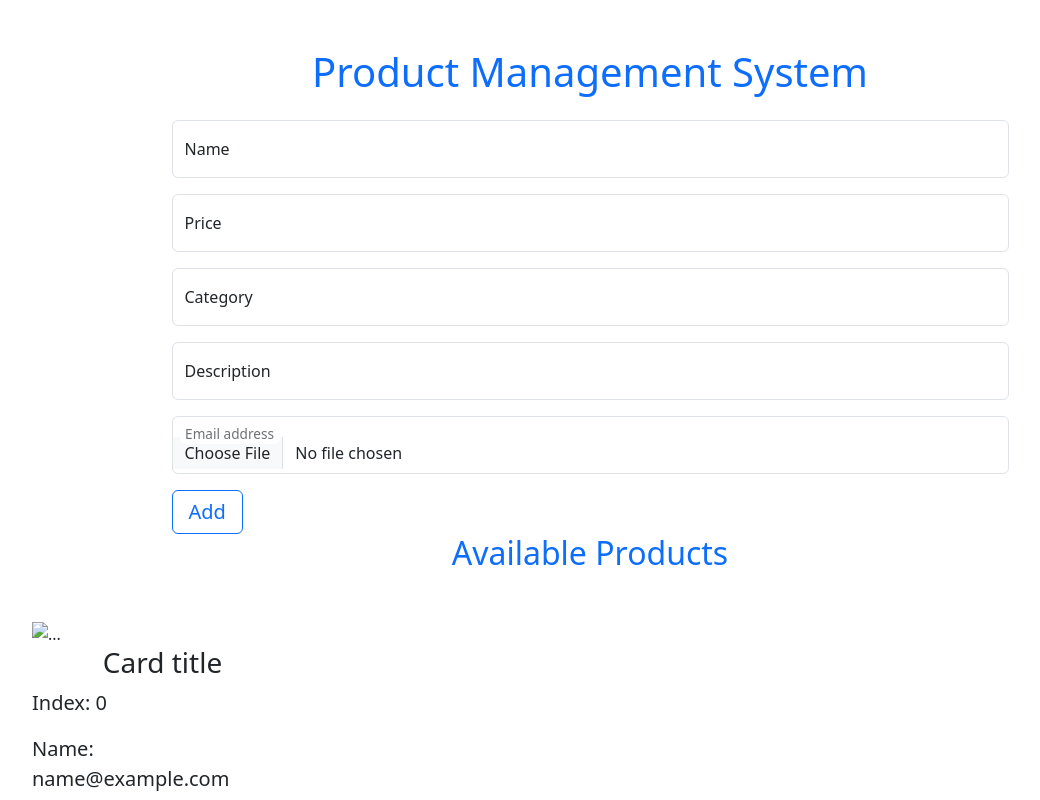
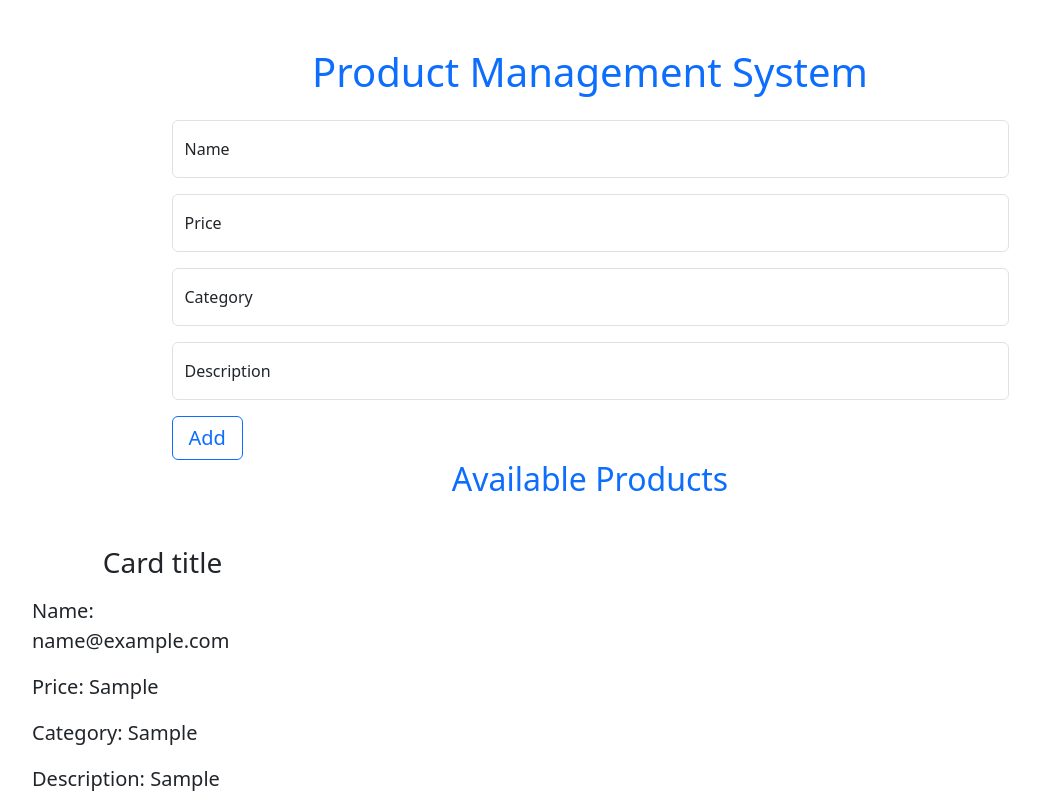
Before and after one commit to MohammedKhalidMahmoud/CRUD-JS, a plain HTML site: page index.html in a window 1280 px wide. Both pictures are taken after typing "name@example.com", "Sample", "Sample", "Sample" into the empty fields and a click on the button "Add". Shown: the top 800 px of the page, without its empty margins (50-1090 px from the left). Drawn offline with Linux system fonts and the light colour scheme.

Commit message:
ready for production

```diff
--- a/JS/script.js
+++ b/JS/script.js
@@ -75,10 +75,10 @@ function update_product(index) {
         cartona+= `
     <div class="col-12 col-md-6 col-lg-4 col-xl-3 mb-5" >
 
-        <img src="..." class="card-img-top" alt="..."/>
+
         <div class="card-body">
-            <h3 class="card-title text-center mb-2">Card title</h3>
-            <p class="fs-5">Index: ${products_list[i].index} </p>
+            <h3 class="card-title text-center mb-3">Card title</h3>
+
             <p class="fs-5">Name: ${products_list[i].name} </p>
             <p class="fs-5">Price: ${products_list[i].price}</p>
             <p class="fs-5">Category: ${products_list[i].category}</p>
--- a/index.html
+++ b/index.html
@@ -30,15 +30,20 @@
                     <textarea class="form-control" placeholder="Leave a comment here" id="product_description_input_field"></textarea>
                     <label for="product_description_input_field">Description</label>
                 </div>
-                <div class="form-floating mb-3">
+                <!-- <div class="form-floating mb-3">
                     <input type="file" class="form-control" id="floatingInput" placeholder="name@example.com">
                     <label for="floatingInput">Email address</label>
-                </div>
+                </div> -->
                 <button class="btn btn-outline-primary px-3 fs-5" type="button" id="add_product_button" onclick="add_product()">Add</button>
-
+                <!-- <h3 class="text-center text-primary">Search</h3> -->
+                <!-- <input class="form-control  mt-4 mb-2 p-3 " type="search" placeholder="Search by Name" aria-label="Search">
+                <input class="form-control   mb-2 p-3" type="search" placeholder="Search by Category" aria-label="Search"> -->
+                <!-- <button class="btn btn-outline-success" type="submit">Search</button> -->
             </div>
 
         </div>
+
+
     </form>
     <h2 class="text-center text-primary">Available Products</h2>
     <div class="container mt-5 " >
```
